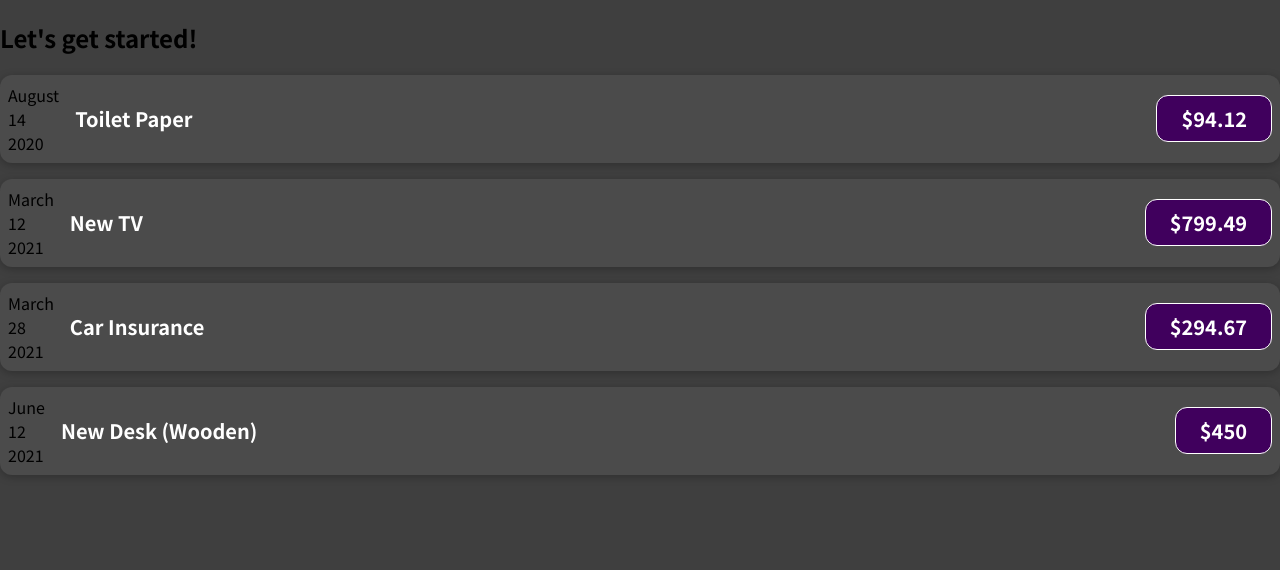
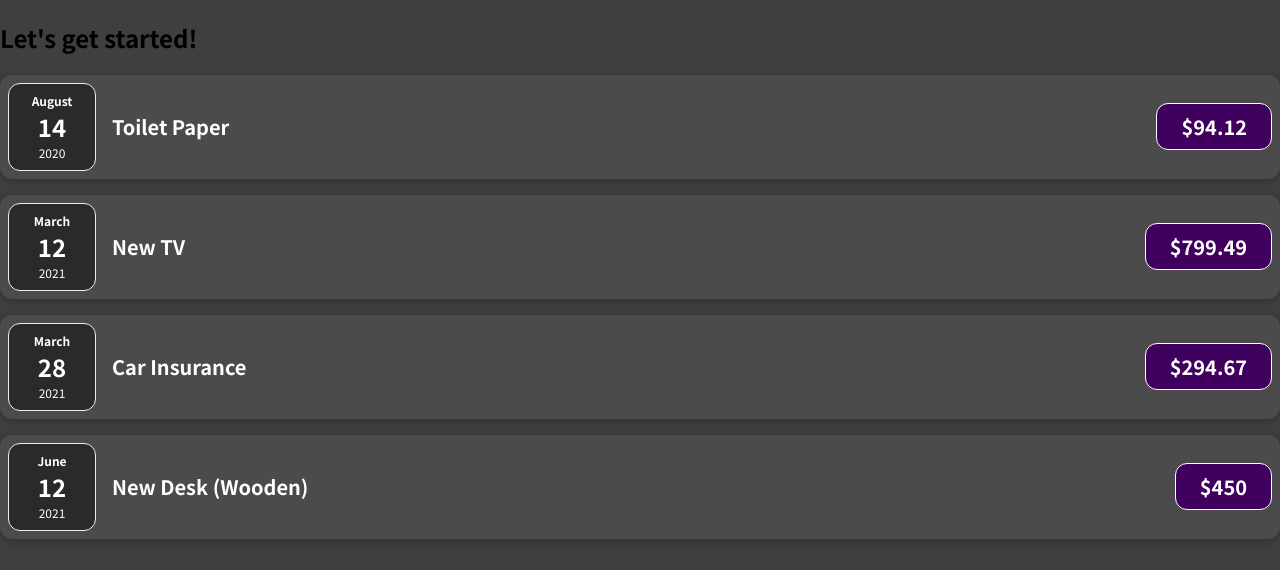
Before and after one commit to ninesky00/react-tutorial, a JavaScript app: page / in a window 1280 px wide. Shown: the top 570 px of the page. Built offline with nearby package versions, Linux system fonts and the light colour scheme.

Commit message:
update ExpenseItem to extract expense date as a seperate component, add ExpenseDate.js and ExpenseDate.css as a sepereate component.

```diff
--- /dev/null
+++ b/src/components/ExpenseDate.css
@@ -0,0 +1,26 @@
+.expense-date {
+  display: flex;
+  flex-direction: column;
+  width: 5.5rem;
+  height: 5.5rem;
+  border: 1px solid #ececec;
+  background-color: #2a2a2a;
+  color: white;
+  border-radius: 12px;
+  align-items: center;
+  justify-content: center;
+}
+
+.expense-date__month {
+  font-size: 0.75rem;
+  font-weight: bold;
+}
+
+.expense-date__year {
+  font-size: 0.75rem;
+}
+
+.expense-date__day {
+  font-size: 1.5rem;
+  font-weight: bold;
+}
--- /dev/null
+++ b/src/components/ExpenseDate.js
@@ -0,0 +1,17 @@
+import './ExpenseDate.css';
+
+function ExpenseDate(props) {
+  const month = props.date.toLocaleString('en-US', { month: 'long'});
+  const year = props.date.getFullYear();
+  const day = props.date.toLocaleString('en-US', { day: '2-digit'});
+
+  return (
+    <div className="expense-date">
+      <div className="expense-date__month">{month}</div>
+      <div className="expense-date__day">{day}</div>
+      <div className="expense-date__year">{year}</div>
+    </div>
+  )
+};
+
+export default ExpenseDate
--- a/src/components/ExpenseItem.js
+++ b/src/components/ExpenseItem.js
@@ -1,16 +1,11 @@
 import './ExpenseItem.css'
+import ExpenseDate from './ExpenseDate'
 
 function ExpenseItem(props) {
-  const month = props.date.toLocaleString('en-US', { month: 'long'});
-  const year = props.date.getFullYear();
-  const day = props.date.toLocaleString('en-US', { day: '2-digit'});
+
   return (
     <div className="expense-item">
-      <div>
-        <div>{month}</div>
-        <div>{day}</div>
-        <div>{year}</div>
-      </div>
+      <ExpenseDate date={props.date}/>
       <div className="expense-item__description">
         <h2>{props.title}</h2>
         <div className="expense-item__price">${props.amount}</div>
```
